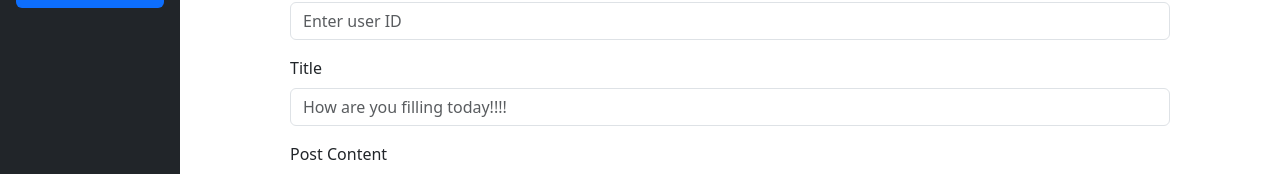
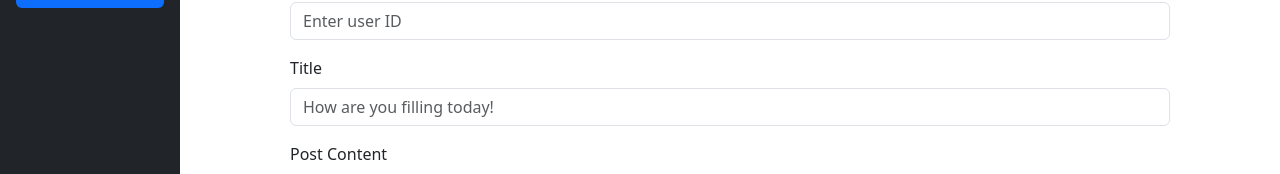
Before and after one commit to TejasS-5/Social-Media, a React (Vite) app: page / in a window 1280 px wide. Both pictures are taken after a click on the item "Create Post". Shown: the part 157-331 px from the top of the page. Built offline with nearby package versions, Linux system fonts and the light colour scheme.

Commit message:
Update Createpost.jsx

```diff
--- a/src/components/Createpost.jsx
+++ b/src/components/Createpost.jsx
@@ -52,7 +52,7 @@ const Createpost = () => {
           ref={titleElement}
           className="form-control"
           id="titleElement"
-          placeholder="How are you filling today!!!!"
+          placeholder="How are you filling today!"
         />
       </div>
 
```
